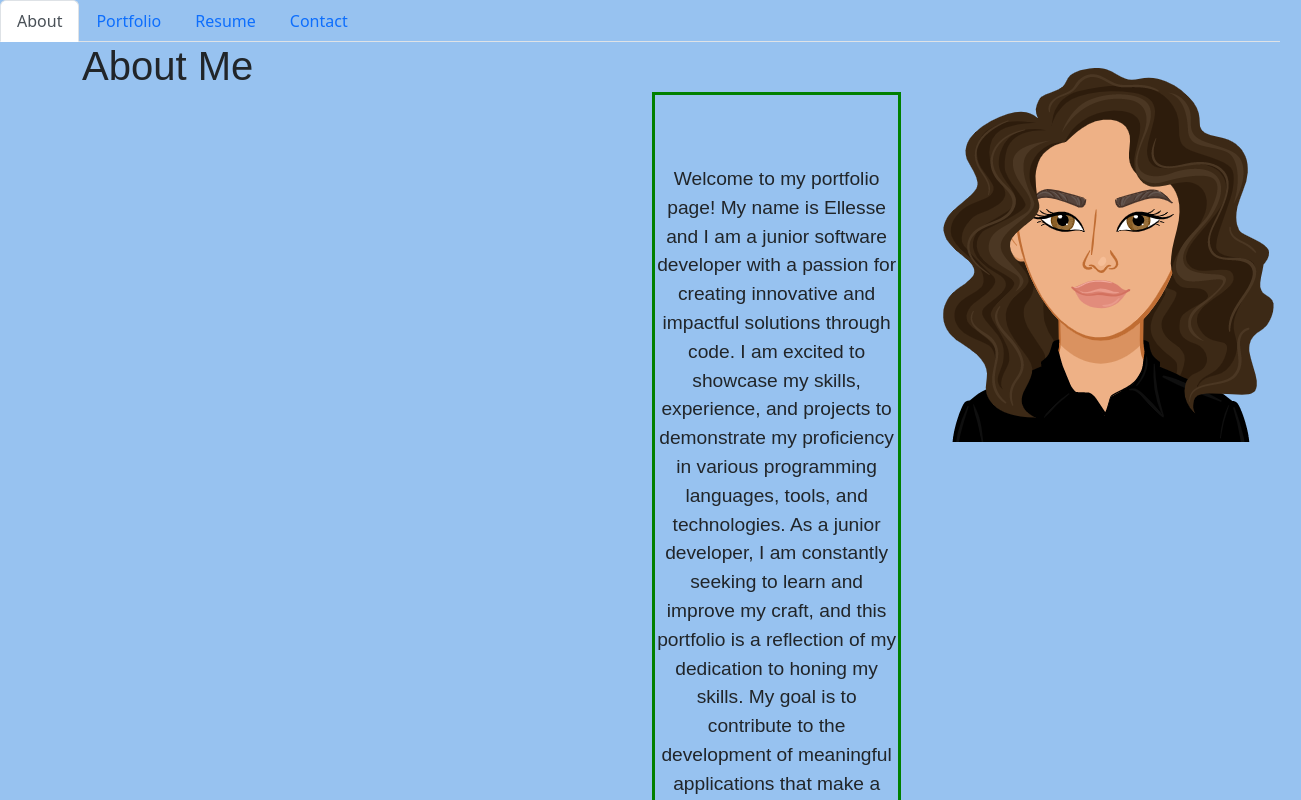
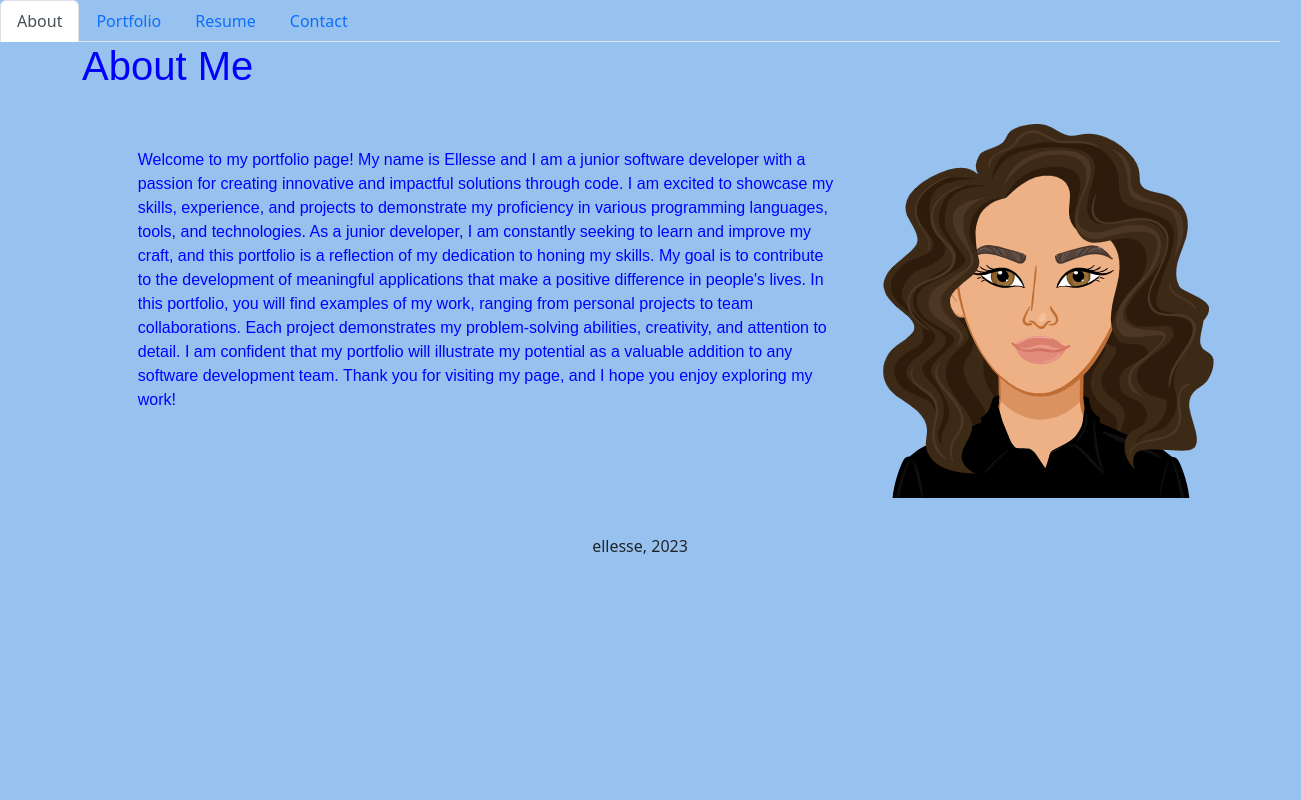
Before and after one commit to ellessed/ReactPortfolio, a React (Create React App) app: page / in a window 1280 px wide. Shown: the top 800 px of the page, 1301 px wide, since content can reach past the window. Built offline with nearby package versions, Linux system fonts and the light colour scheme.

Commit message:
removed styling on outter container

```diff
--- a/src/index.css
+++ b/src/index.css
@@ -8,9 +8,8 @@ body {
 }
 .about p {
   margin-top: 50px;
-  font-size: 1.2rem;
   line-height: 1.5;
-  text-align: center;
+  font-weight: 200;
 }
 .about-top {
   display: flex;
@@ -59,6 +58,7 @@ body {
   font-family: "Poppins", sans-serif;
   -webkit-font-smoothing: antialiased;
   -moz-osx-font-smoothing: grayscale;
+  color: blue;
 }
 
 .footer {
@@ -113,7 +113,6 @@ body {
 }
 
 .test {
-  display: flex;
   padding: 70px 0;
   border: 3px solid green;
   text-align: center;
--- a/src/pages/About.js
+++ b/src/pages/About.js
@@ -5,11 +5,11 @@ const AboutMe = () => {
   return (
     <>
       <div className="container">
-        <div className="row row-cols-1 row-cols-sm-1 row-cols-md-2 row-cols-lg-3">
+        <div className="">
           <h1>About Me</h1>
           <div className="about">
             <div className="bio">
-              <p className="test">
+              <p>
                 Welcome to my portfolio page! My name is Ellesse and I am a
                 junior software developer with a passion for creating innovative
                 and impactful solutions through code. I am excited to showcase
```
